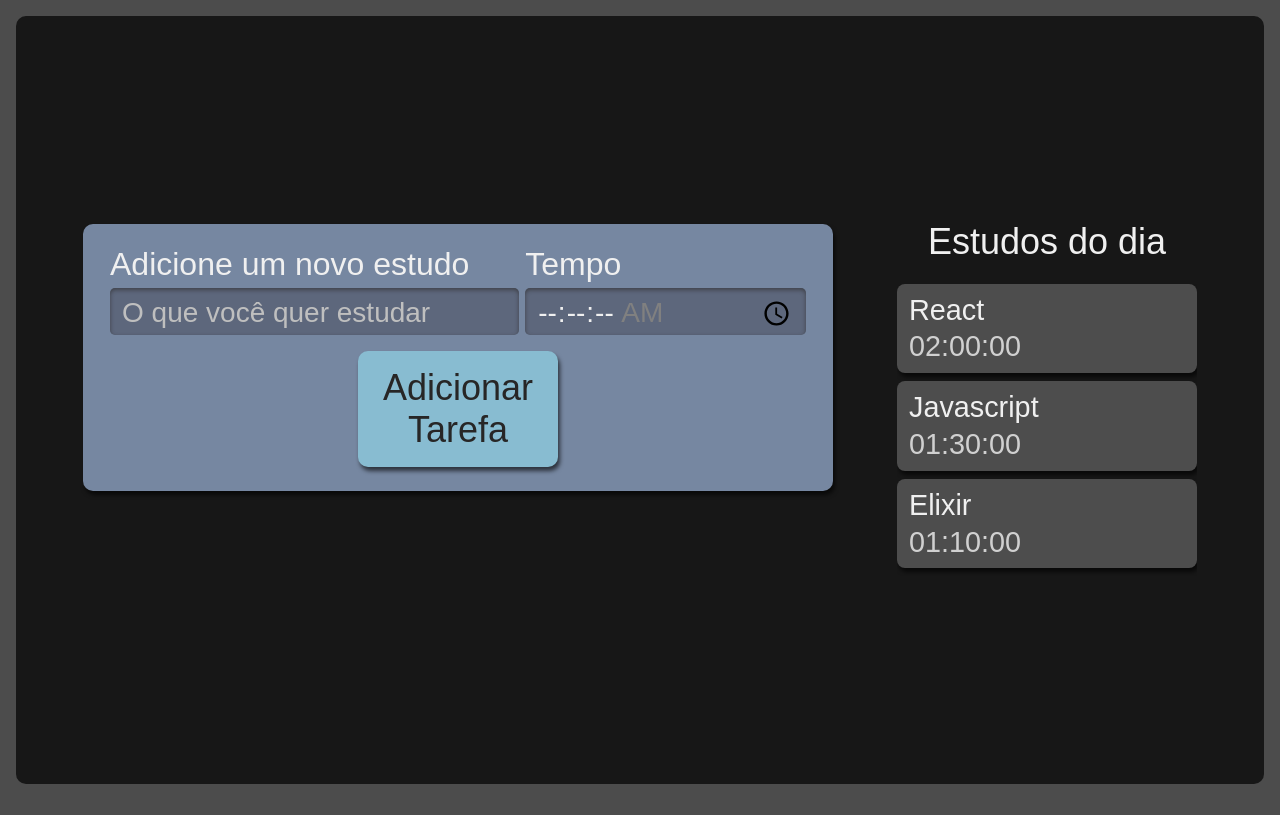
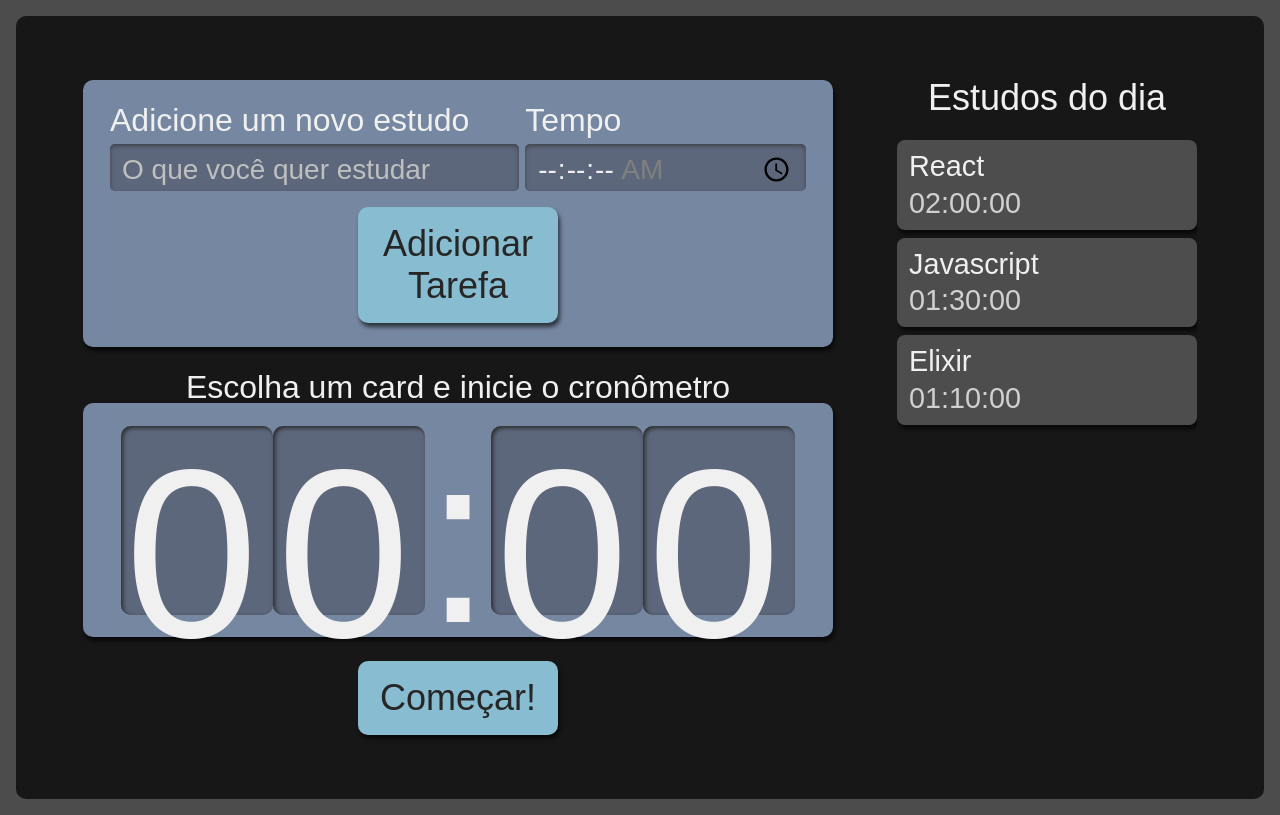
Before and after one commit to rcoproc/react-alura, a React (Create React App) app: page / in a window 1280 px wide. Built offline with nearby package versions, Linux system fonts and the light colour scheme.

Commit message:
New componenst add: Clock and chronometer

```diff
--- /dev/null
+++ b/src/components/chronometer/Cronometro.module.scss
@@ -0,0 +1,59 @@
+.cronometro {
+    display: flex;
+    flex-direction: column;
+    align-items: center;
+    grid-area: cronometro;
+
+    .relogioWrapper {
+      align-items: center;
+      background-color: #7687A1;
+      border-radius: 10px;
+      box-shadow: 2px 4px 4px #0000009F;
+      box-sizing: border-box;
+      display: flex;
+      font-size: 5rem;
+      justify-content: center;
+      margin-bottom: 24px;
+      padding: 16px 12px;
+      width: 100%;
+    }
+
+    .titulo {
+      font-size: 2rem;
+    }
+
+    button {
+      background-color: #88bcd1;
+      border-radius: 10px;
+      box-shadow: 2px 4px 4px #0000009F;
+      color: #272626;
+      cursor: pointer;
+      font-size: 1.25rem;
+      padding: 16px;
+      width: 150px;
+
+      &:active {
+        background-color: #7CA6B7;
+        box-shadow: 2px 2px 4px #0000009F inset;
+        cursor: auto;
+      }
+    }
+
+    @media screen and (min-width:1280px) {
+
+      .relogioWrapper{
+        font-size: 15rem;
+      }
+
+      p {
+        font-size: 2rem;
+      }
+
+      button {
+        grid-column-start: span 2;
+        justify-self: center;
+        width: 200px;
+        font-size: 2.25rem;
+      }
+    }
+  }
--- /dev/null
+++ b/src/components/chronometer/clock/Clock.module.scss
@@ -0,0 +1,21 @@
+.relogioNumero {
+    background-color: #5D677C;
+    box-shadow: 2px 2px 4px #2B2B2B inset;
+    height: 3.6rem;
+    width: 3rem;
+    padding: 8px 4px;
+    border-radius: 10px;
+
+    @media screen and (min-width:1280px) {
+      height: 10.8rem;
+      width: 9rem;
+    }
+  }
+
+  .relogioDivisao {
+    height: 4.2rem;
+
+    @media screen and (min-width:1280px) {
+      height: 12.6rem;
+    }
+  }
--- /dev/null
+++ b/src/components/chronometer/clock/index.tsx
@@ -0,0 +1,13 @@
+import style from './Clock.module.scss';
+
+export default function Relogio() {
+   return (
+       <>
+        <span className={style.relogioNumero}>0</span>
+        <span className={style.relogioNumero}>0</span>
+        <span className={style.relogioDivisao}>:</span>
+        <span className={style.relogioNumero}>0</span>
+        <span className={style.relogioNumero}>0</span>
+       </>
+   )
+}
--- /dev/null
+++ b/src/components/chronometer/index.tsx
@@ -0,0 +1,18 @@
+import Botao from '../button';
+import Relogio from './clock'
+import style from './Cronometro.module.scss';
+
+export default function Cronometro() {
+    return (
+        <div className={style.cronometro}>
+            <p className={style.titulo}>Escolha um card e inicie o cronômetro</p>
+            <div className={style.relogioWrapper}>
+                <Relogio/>
+            </div>
+            <Botao>
+                Começar!
+            </Botao>
+        </div>
+    )
+
+}
--- a/src/components/list/index.tsx
+++ b/src/components/list/index.tsx
@@ -1,4 +1,5 @@
 import React from 'react';
+import Item from './item'
 import style from './List.module.scss';
 
 function Lista() {
@@ -13,10 +14,10 @@
             <h2> Estudos do dia</h2>
             <ul>
                 {tarefas.map((item, index) => (
-                    <li key={index} className={style.item}>
-                        <h3>{item.tarefa}</h3>
-                        <span>{item.tempo}</span>
-                    </li>
+                    <Item
+                     key={index}
+                     {...item}
+                    />
                 ))}
             </ul>
         </aside>
--- /dev/null
+++ b/src/components/list/item/index.tsx
@@ -0,0 +1,9 @@
+import style from '../List.module.scss'
+export default function Item({tarefa, tempo}: {tarefa: string, tempo:string}) {
+ return (
+ <li className={style.item}>
+      <h3>{tarefa}</h3>
+      <span>{tempo}</span>
+ </li>
+ )
+}
--- a/src/pages/App.tsx
+++ b/src/pages/App.tsx
@@ -1,4 +1,5 @@
 import React from 'react';
+import Cronometro from '../components/chronometer';
 import Formulario from '../components/form';
 import Lista from '../components/list';
 import style from './App.module.scss';
@@ -8,6 +9,7 @@
     <div className={style.AppStyle}>
       <Formulario/>
       <Lista/>
+      <Cronometro/>
     </div>
   );
 }
```
